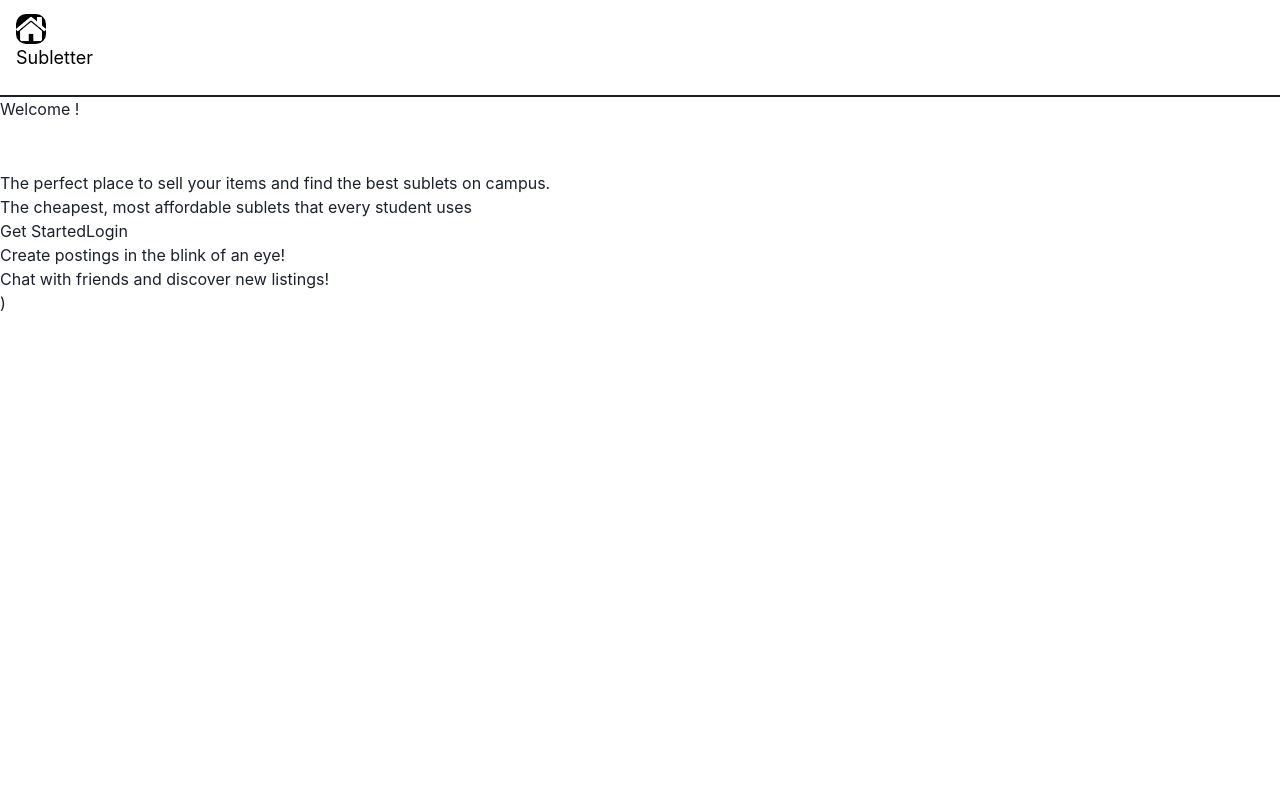
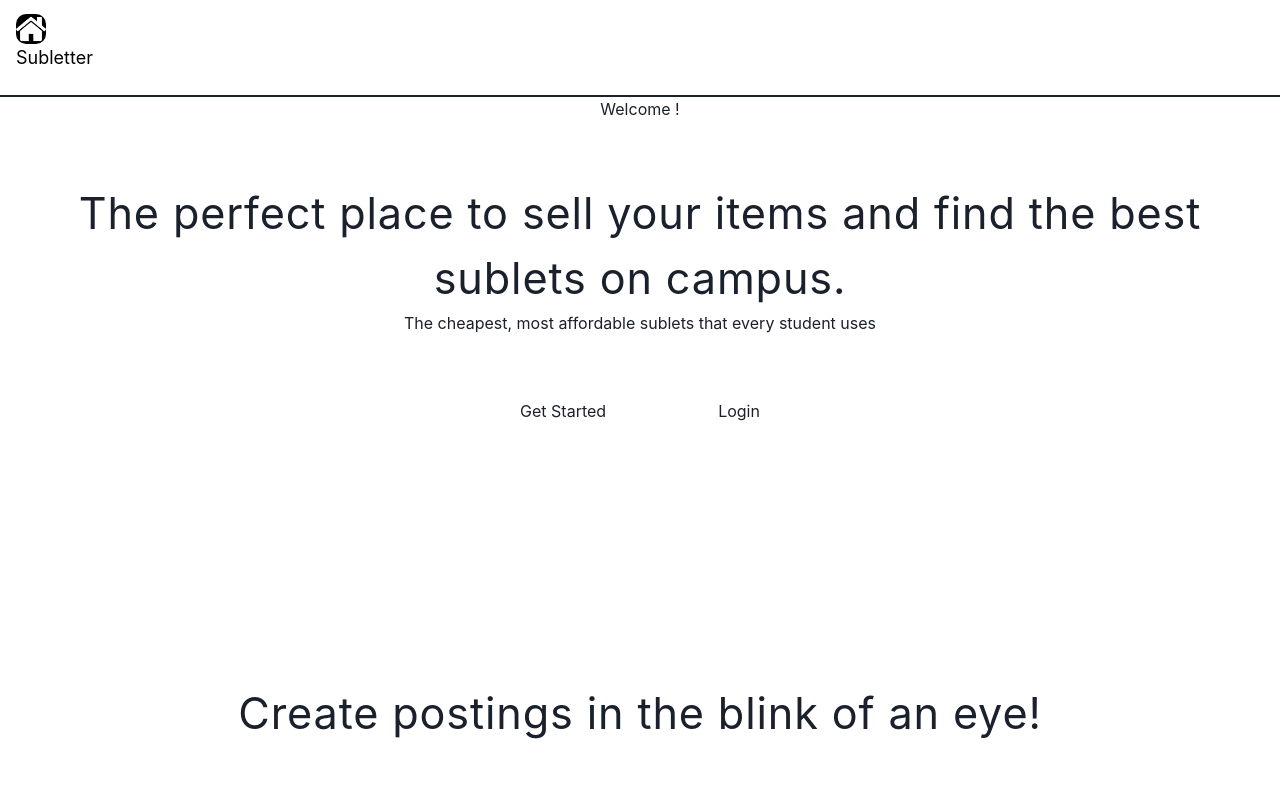
Before and after one commit to imaadj10/subletter, a React (Create React App) app in the folder client/: page /home in a window 1280 px wide. Shown: the top 800 px of the page. Built offline with nearby package versions, Linux system fonts and the light colour scheme.

Commit message:
uncommented some css

```diff
--- a/client/src/css/Homepage.css
+++ b/client/src/css/Homepage.css
@@ -1,4 +1,4 @@
-/* .hidden {
+.hidden {
     opacity: 0;
     filter: blur(3px);
     transform: translateX(-100px);
@@ -50,4 +50,4 @@ section.hidden {
 .home-h1 {
     display: grid;
     align-content: center;
-} */
+}
--- a/client/src/css/Housing.css
+++ b/client/src/css/Housing.css
@@ -1,4 +1,4 @@
-/* .residences {
+.residences {
     margin-top: 1rem;
     display: grid;
     grid-template-columns: repeat(auto-fill, minmax(500px, 1fr));
@@ -29,4 +29,4 @@
     gap:2rem;
     background-color:var(--bkg-complement);
     border-radius:1rem;
-} */
+}
```
